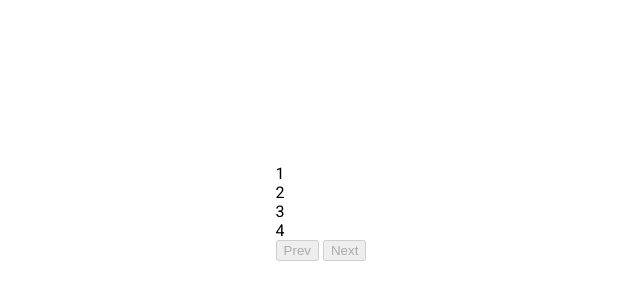
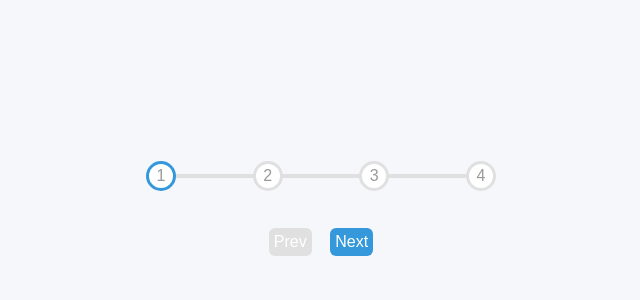
Before and after one commit to Justfemi/Progress-Steps, a plain HTML site: page index.html in a window 1280 px wide. Shown: the part 188-488 px from the top of the page, without its empty margins (319-959 px from the left). Drawn offline with Linux system fonts and the light colour scheme; a web font is replaced by a local one.

Commit message:
styles added

```diff
--- a/index.html
+++ b/index.html
@@ -12,16 +12,15 @@
 <body>
     <div class="container">
         <div class="progress-container">
-            <div class="progress" id="progress">
-                <div class="circle active">1</div>
-                <div class="circle">2</div>
-                <div class="circle">3</div>
-                <div class="circle">4</div>
-            </div>
+            <div class="progress" id="progress"></div>
+            <div class="circle active">1</div>
+            <div class="circle">2</div>
+            <div class="circle">3</div>
+            <div class="circle">4</div>
+        </div>
 
             <button class="btn" id="prev" disabled>Prev</button>
-            <button class="btn" id="next" disabled>Next</button>
-        </div>
+            <button class="btn" id="next">Next</button>
     </div>
     <script src="script.js"></script>
 </body>
--- a/style.css
+++ b/style.css
@@ -1,16 +1,100 @@
-@import url('https://fonts.googleapis.com/css2?family=Roboto&display=swap');
+@import url('https://fonts.googleapis.com/css2?family=Muli&display=swap');
+
+
+:root {
+    --line-border-fill: #3498db;
+    --line-border-empty: #e0e0e0;
+}
+
 
 * {
     box-sizing: border-box;
 }
 
 body {
-    font-family: 'Roboto', sans-serif;
+    background-color: #f6f7fb;
+    font-family: 'Muli', sans-serif;
     display: flex;
     margin: 0;
-    flex-direction: column;
     align-items: center;
     justify-content: center;
     height: 100vh;
     overflow: hidden;
 }
+
+.container {
+    text-align: center;
+}
+
+.progress-container {
+    display: flex;
+    justify-content: space-between;
+    position: relative;
+    margin-bottom: 30px;
+    max-width: 100%;
+    width: 350px;
+}
+
+.progress-container::before {
+    content: '';
+    background-color: var(--line-border-empty);
+    position: absolute;
+    top: 50%;
+    left: 0;
+    transform: translateY(-50%);
+    height: 4px;
+    width: 100%;
+    z-index: -1;
+}
+
+.progress {
+    background-color: var(--line-border-fill);
+    position: absolute;
+    top: 50%;    transform: translateY(-50%);
+    height: 4px;
+    width: 0%;
+    z-index: -1;
+    transition: 0.4s ease;
+}
+
+.circle {
+    background-color: #fff;
+    color: #999;
+    border-radius: 50%;
+    height: 30px;
+    width: 30px;
+    display: flex;
+    align-items: center;
+    justify-content: center;
+    border: 3px solid var(--line-border-empty);
+    transition: 0.4s ease;
+}
+
+.circle.active {
+    border-color: var(--line-border-fill);
+}
+
+.btn {
+    background-color: var(--line-border-fill);
+    color: #fff;
+    border: 0;
+    border-radius: 6px;
+    font-family: inherit;
+    padding: 5px;
+    cursor: pointer;
+    font-size: 16px;
+    margin: 7px;
+}
+
+.btn.active {
+    transform: scale(0.98);
+}
+
+.btn:focus {
+    outline: 0;
+}
+
+.btn:disabled {
+    background-color: var(--line-border-empty);
+    cursor: not-allowed;
+}
```
